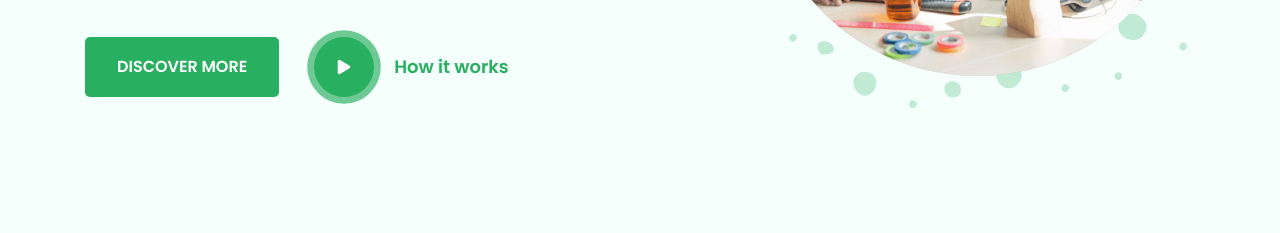
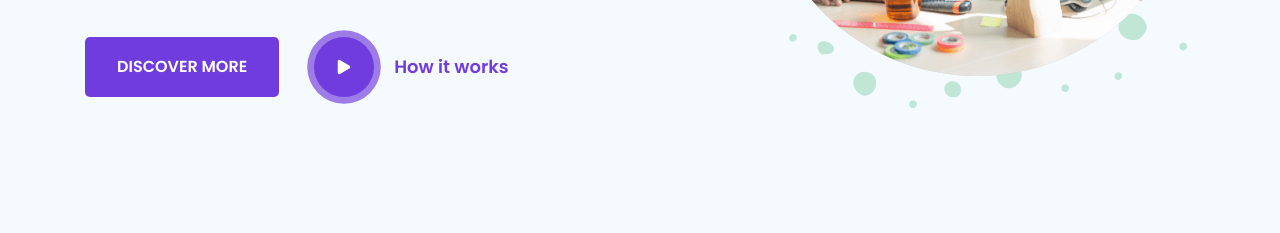
Before and after one commit to Harshith-ka/Digital-Agency-Website-html-css-js, a plain HTML site: page index.html in a window 1280 px wide. Shown: the part 567-800 px from the top of the page. Drawn offline with nearby package versions, Linux system fonts and the light colour scheme; a web font is replaced by a local one.

Commit message:
Update style.css

```diff
--- a/assets/css/style.css
+++ b/assets/css/style.css
@@ -20,19 +20,20 @@
    * colors
    */
 
-  --rich-black-fogra-29-1: hsl(215, 31%, 14%);
-  --rich-black-fogra-29-2: hsl(230, 14%, 8%);
-  --rich-black-fogra-39: hsl(158, 29%, 5%);
-  --granite-gray: hsl(0, 0%, 40%);
-  --go-green_50: hsla(145, 63%, 42%, 0.5);
-  --go-green_8: hsla(145, 63%, 42%, 0.08);
-  --go-green_5: hsla(145, 63%, 42%, 0.05);
-  --light-gray: hsl(0, 0%, 80%);
-  --mint-cream: hsl(160, 100%, 98%);
-  --cultured: hsl(0, 0%, 93%);
-  --go-green: hsl(145, 63%, 42%);
-  --white: hsl(0, 0%, 100%);
-  --jet: hsl(0, 0%, 18%);
+   --rich-black-fogra-29-1: hsl(222, 35%, 15%);  /* deep navy */
+  --rich-black-fogra-29-2: hsl(230, 20%, 10%);  /* darker navy */
+  --rich-black-fogra-39: hsl(260, 28%, 8%);     /* dark purple-black */
+  --granite-gray: hsl(0, 0%, 42%);              /* neutral gray */
+  --go-green_50: hsla(260, 70%, 55%, 0.5);      /* accent purple 50% */
+  --go-green_8: hsla(260, 70%, 55%, 0.08);      /* accent purple 8% */
+  --go-green_5: hsla(260, 70%, 55%, 0.05);      /* accent purple 5% */
+  --light-gray: hsl(0, 0%, 82%);                /* light gray */
+  --mint-cream: hsl(210, 100%, 98%);            /* soft icy blue */
+  --cultured: hsl(0, 0%, 95%);                  /* off-white */
+  --go-green: hsl(260, 70%, 55%);               /* main accent purple */
+  --white: hsl(0, 0%, 100%);                    /* white */
+  --jet: hsl(0, 0%, 20%);                       /* dark gray */
+
 
   /**
    * typography
```
